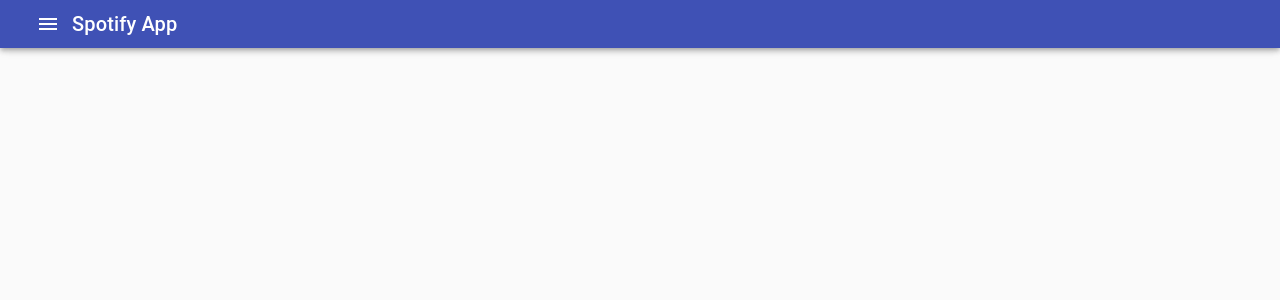
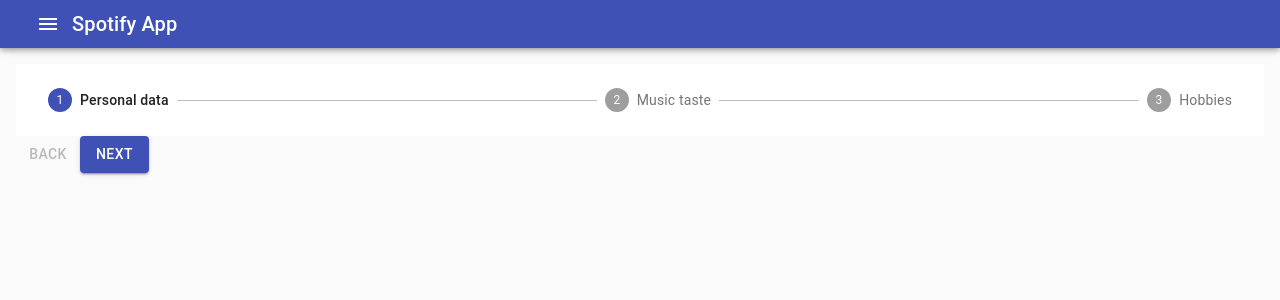
Before and after one commit to Warzecha/spotify-analysis-frontend, a React (Create React App) app: page /initial-survey in a window 1280 px wide. Shown: the top 300 px of the page. Built offline with nearby package versions, Linux system fonts and the light colour scheme.

Commit message:
add .env to .gitignore

```diff
--- /dev/null
+++ b/src/components/survey/InitialSurveyContainer.jsx
@@ -0,0 +1,14 @@
+import React, {useState} from 'react';
+import InitialSurveyView from './InitialSurveyView';
+
+const InitialSurveyContainer = () => {
+
+    const [age, setAge] = useState('');
+    const [sex, setSex] = useState('');
+
+    return (
+        <InitialSurveyView/>
+    );
+};
+
+export default InitialSurveyContainer;
--- /dev/null
+++ b/src/components/survey/InitialSurveyView.jsx
@@ -0,0 +1,80 @@
+import React from 'react';
+import makeStyles from '@material-ui/core/styles/makeStyles';
+import Stepper from '@material-ui/core/Stepper';
+import Step from '@material-ui/core/Step';
+import StepLabel from '@material-ui/core/StepLabel';
+import Button from '@material-ui/core/Button';
+
+const InitialSurveyView = props => {
+
+    const [activeStep, setActiveStep] = React.useState(0);
+
+    const classes = useStyles();
+
+    const handleNext = () => {
+        setActiveStep(prev => prev + 1);
+    };
+
+    const handleBack = () => {
+        setActiveStep(prev => prev - 1);
+    };
+
+    return (
+        <div>
+
+
+            <Stepper activeStep={activeStep}>
+
+                <Step>
+                    <StepLabel>{'Personal data'}</StepLabel>
+
+
+                </Step>
+
+                <Step>
+                    <StepLabel>{'Music taste'}</StepLabel>
+
+
+                </Step>
+
+                <Step>
+                    <StepLabel>{'Hobbies'}</StepLabel>
+
+                </Step>
+            </Stepper>
+
+            <div>
+
+
+            </div>
+
+            <div>
+                <Button
+                    disabled={activeStep === 0}
+                    onClick={handleBack}
+                >
+                    Back
+                </Button>
+                <Button variant='contained' color='primary' onClick={handleNext}>
+                    {activeStep === 2 ? 'Finish' : 'Next'}
+                </Button>
+            </div>
+
+        </div>
+    );
+};
+
+const useStyles = makeStyles((theme) => ({
+    root: {
+        width: '100%',
+    },
+    button: {
+        marginRight: theme.spacing(1),
+    },
+    instructions: {
+        marginTop: theme.spacing(1),
+        marginBottom: theme.spacing(1),
+    },
+}));
+
+export default InitialSurveyView;
--- a/src/routes/MainNavigation.jsx
+++ b/src/routes/MainNavigation.jsx
@@ -5,6 +5,7 @@ import PrivateRoute from './PrivateRoute';
 import {makeStyles} from '@material-ui/core';
 import ArtistsAnalysisContainer from '../components/analysis/artists/ArtistsAnalysisContainer';
 import SwitchComponent from '../components/analysis/switch/SwitchComponent';
+import InitialSurveyContainer from '../components/survey/InitialSurveyContainer';
 
 const MainNavigation = () => {
     const classes = useStyles();
@@ -22,6 +23,10 @@ const MainNavigation = () => {
 
                 <Route path={'/analysis'}>
                     <SwitchComponent/>
+                </Route>
+
+                <Route path={'/initial-survey'}>
+                    <InitialSurveyContainer/>
                 </Route>
 
                 {/*<Route>*/}
```
Also changed, not shown: 1 other file (tests, documents, lock files or other folders).
